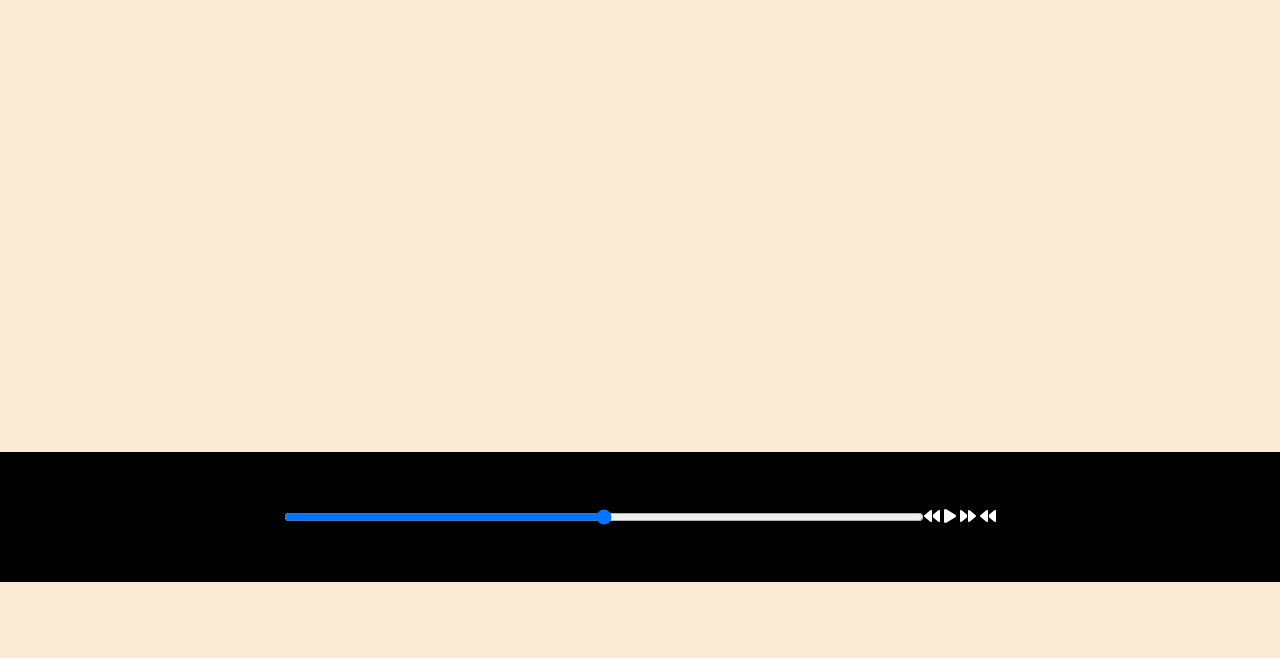
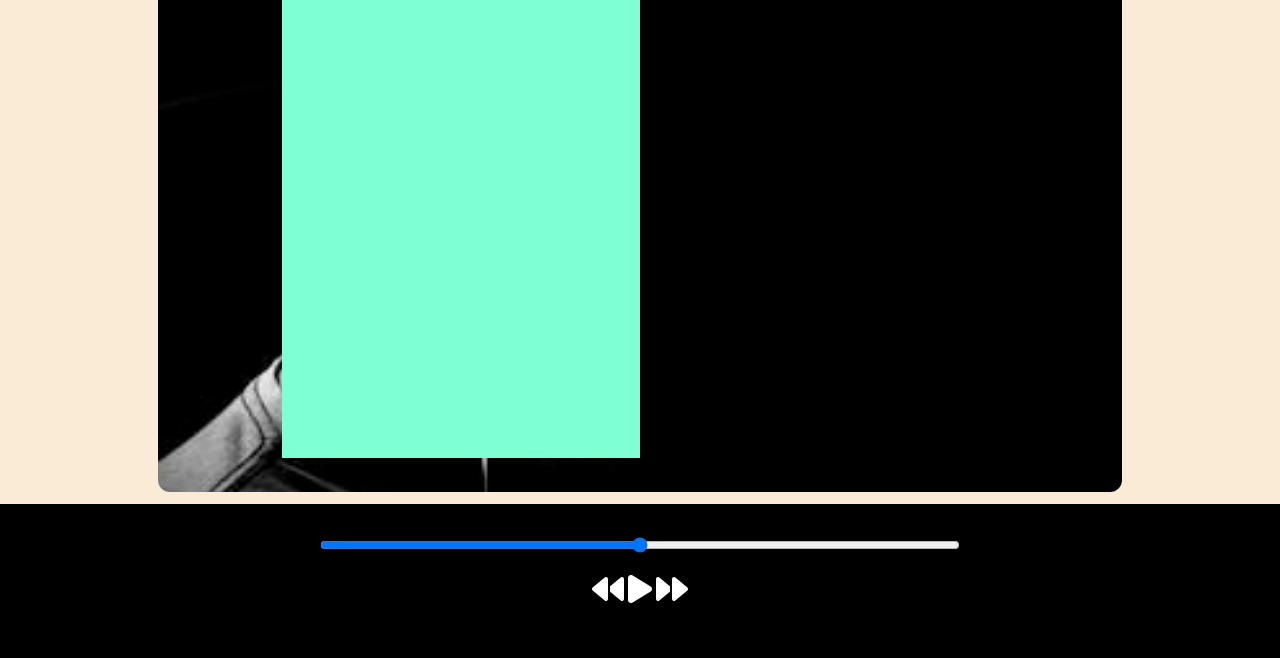
Before and after one commit to Engineeralihamza/HTML-CSS_JS_PROJECTS, a plain HTML site: page Spotify/Index.html in a window 1280 px wide. Shown: the part 213-871 px from the top of the page. Before the commit the page ends 800 px from the top, so only its background shows below. Drawn offline with Linux system fonts and the light colour scheme.

Commit message:
Update Index and style file and add Background image for hero section

```diff
--- a/Spotify/Index.html
+++ b/Spotify/Index.html
@@ -14,25 +14,29 @@
         <li>Home</li>
         <li>About</li>
       </ul>
-      </nav>
+    </nav>
 
     <div class="container">
-      <h1>Best of NCS - No copyright Music</h1>
-      <div class="songList"></div>
-      <div class="songBanner"></div>
+      <div class="songBanner">Left Side</div>
+
+      <div class="songList">
+        <h1>Best of NCS - No copyright Music</h1>
+      </div>
     </div>
 
     <div class="Bottom">
-      <input type="range" name="range" id="myProgressBar" min="0" max="200">
+      <input type="range" name="range" id="myProgressBar" min="0" max="200" />
       <div class="icons">
         <!-- FontAwsome icons -->
-        <i class="fa-solid fa-backward"></i>
-        <i class="fa-solid fa-play"></i>
-        <i class="fa-solid fa-forward"></i>
-        <i class="fa-solid fa-backward"></i>
+        <i class="fa-solid fa-2x fa-backward"></i>
+        <i class="fa-solid fa-2x fa-play"></i>
+        <i class="fa-solid fa-2x fa-forward"></i>
       </div>
     </div>
-    <script src="https://kit.fontawesome.com/1d5fc02374.js" crossorigin="anonymous"></script>
+    <script
+      src="https://kit.fontawesome.com/1d5fc02374.js"
+      crossorigin="anonymous"
+    ></script>
     <script src="script.js"></script>
   </body>
 </html>
--- a/Spotify/style.css
+++ b/Spotify/style.css
@@ -35,7 +35,28 @@ nav ul li {
   font-weight: bolder;
 }
 .container{
-    min-height: 75vh;
+    min-height: 70vh;
+    background-color: black;
+    color: white;
+    font-family: Cambria, Cochin, Georgia, Times, 'Times New Roman', serif;
+    display: flex;
+    margin: 12px auto;
+    width: 70%;
+    border-radius: 12px;
+    padding: 34px;
+    background: url(bg.jpg) center;
+    background-size: cover;
+    justify-content: center;
+
+}
+
+.songList{
+  width: 40%;
+}
+
+.songBanner {
+  background-color: aquamarine;
+  width: 40%;
 }
 
 .Bottom {
@@ -46,7 +67,16 @@ nav ul li {
     display: flex;
     justify-content: center;
     align-items: center;
+    flex-direction: column;
+    padding: 12px 0;
 
+}
+.icons {
+  margin: 20px ;
+}
+
+.icons i {
+  cursor: pointer;
 }
 
 #myProgressBar {
```
Also changed, not shown: Spotify/bg.jpg (added).
